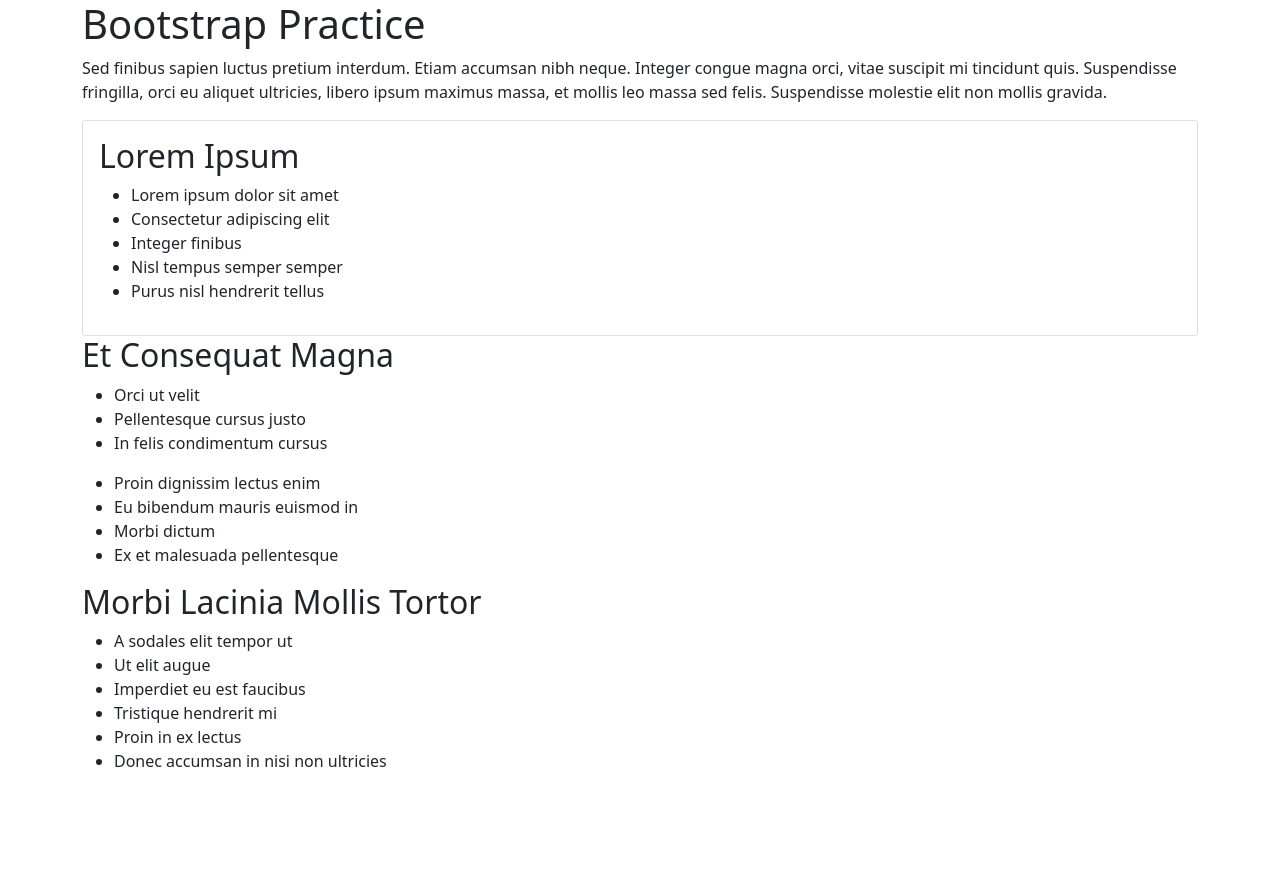
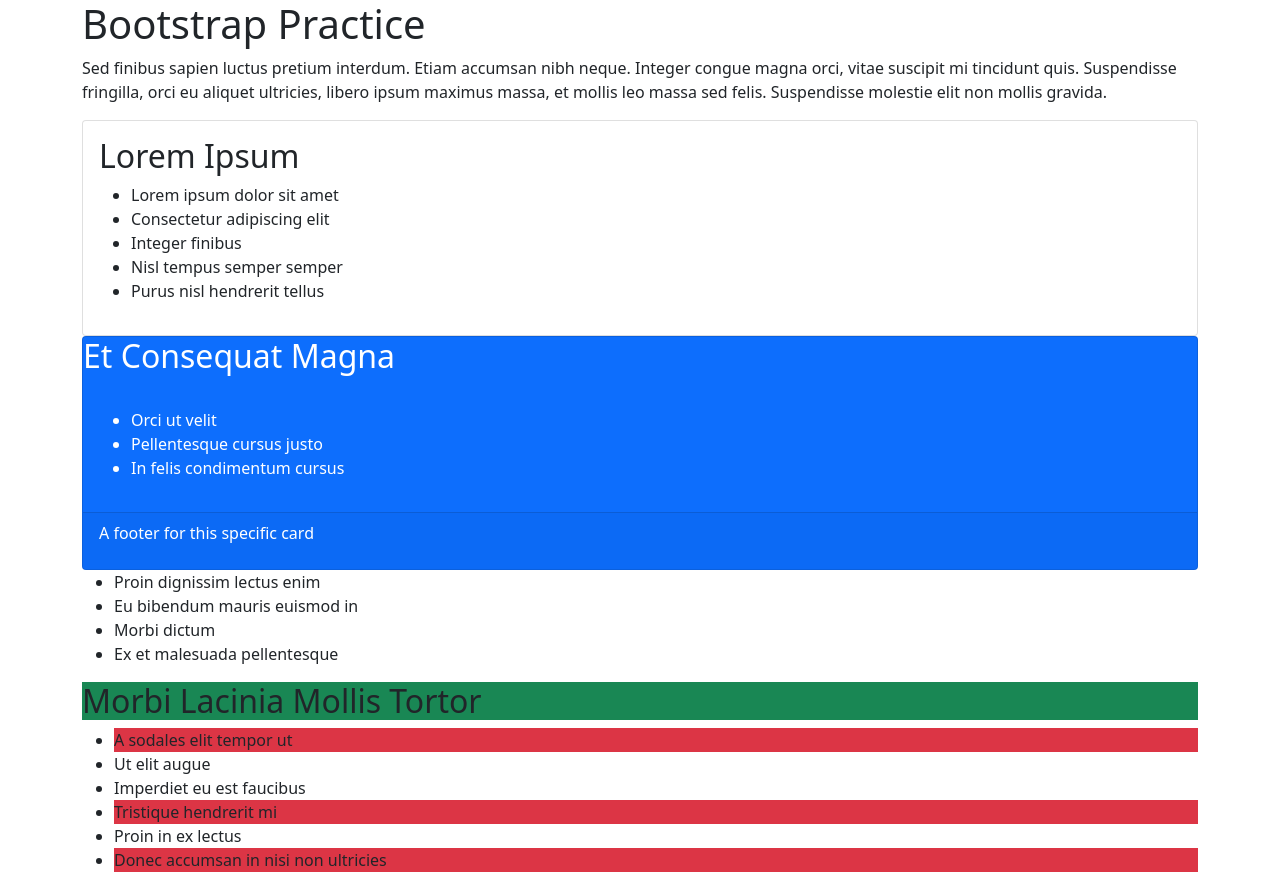
Before and after one commit to WanjikuKatuni/bootstrap-practice, a plain HTML site: page index.html in a window 1280 px wide. Before the commit the page ends 800 px from the top, so only its background shows below. Drawn offline with Linux system fonts and the light colour scheme.

Commit message:
add color on card and text

```diff
--- a/index.html
+++ b/index.html
@@ -25,26 +25,35 @@
                 </ul>
             </div>
         </div>
+        <div class="card bg-primary text-white">
+            <div class="card-title">
                 <h2>Et Consequat Magna</h2>
+            </div>
+            <div class="card-body">
                 <ul>
                     <li>Orci ut velit</li>
                     <li>Pellentesque cursus justo</li>
                     <li>In felis condimentum cursus</li>
                  </ul>
+            </div>
+            <div class="card-footer">
+                <p>A footer for this specific card</p>
+            </div>
+        </div>
             <ul>
             <li>Proin dignissim lectus enim</li>
             <li>Eu bibendum mauris euismod in</li>
             <li>Morbi dictum</li>
             <li>Ex et malesuada pellentesque</li>
             </ul>
-            <h2>Morbi Lacinia Mollis Tortor</h2>
+            <h2 class="bg-success">Morbi Lacinia Mollis Tortor</h2>
             <ul>
-            <li>A sodales elit tempor ut</li>
+            <li class="bg-danger">A sodales elit tempor ut</li>
             <li>Ut elit augue</li>
             <li>Imperdiet eu est faucibus</li>
-            <li>Tristique hendrerit mi</li>
+            <li class="bg-danger">Tristique hendrerit mi</li>
             <li>Proin in ex lectus</li>
-            <li>Donec accumsan in nisi non ultricies</li>
+            <li class="bg-danger">Donec accumsan in nisi non ultricies</li>
             </ul>
     </div>
   </body>
```
Lines whose indentation alone changed are shown as unchanged.
